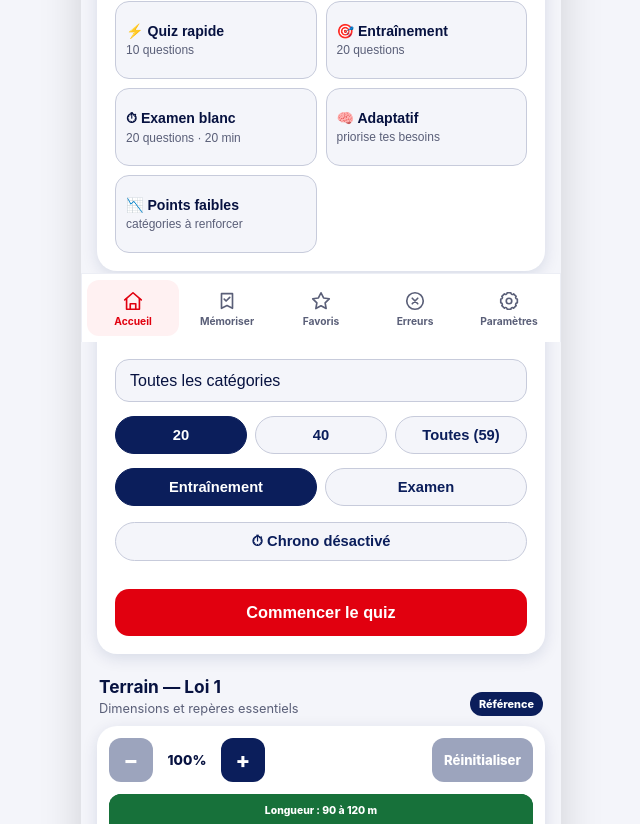
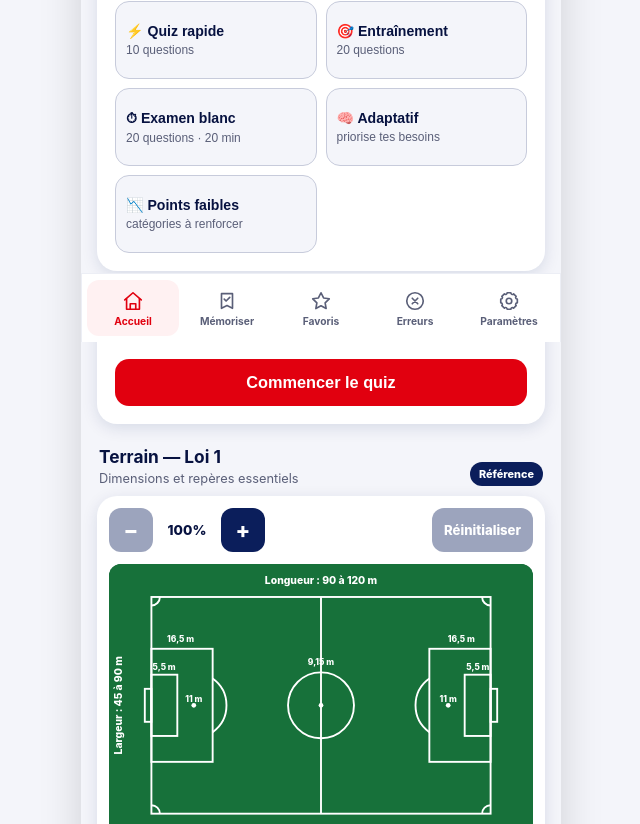
Before and after one commit to brahmiamine/fff, a React (Vite) app: page / in a window 1280 px wide. Shown: the part 458-1282 px from the top of the page, without its empty margins (319-959 px from the left). Built offline with nearby package versions, Linux system fonts and the light colour scheme.

Commit message:
feat: simplify custom quiz setup

```diff
--- a/src/components/Home.jsx
+++ b/src/components/Home.jsx
@@ -1,8 +1,7 @@
-import { useEffect, useMemo, useState } from 'react'
+import { useMemo } from 'react'
 import fffLogo from '../assets/fff-logo.png'
 import district75Logo from '../assets/district75-logo.png'
 import Terrain from './Terrain.jsx'
-import { computeCountTiers } from '../utils/tiers.js'
 import { resolveDefaultQuestionCount } from '../utils/settings.js'
 
 const SECONDS_PER_QUESTION = 60
@@ -36,39 +35,25 @@ export default function Home({
     [allQuestions, memorizedSet],
   )
   const totalQuestions = availableQuestions.length
-  const categories = useMemo(() => [...new Set(allQuestions.map((q) => q.category))], [allQuestions])
-
-  const [category, setCategory] = useState('all')
-  const filteredTotal = useMemo(
-    () => (category === 'all' ? totalQuestions : availableQuestions.filter((q) => q.category === category).length),
-    [availableQuestions, category, totalQuestions],
-  )
-
-  const tiers = useMemo(() => computeCountTiers(filteredTotal), [filteredTotal])
-  const [count, setCount] = useState(() => resolveDefaultQuestionCount(settings.defaultQuestionCount, filteredTotal))
-  const [timed, setTimed] = useState(settings.defaultTimed)
-  const [mode, setMode] = useState(settings.defaultMode)
-
-  useEffect(() => {
-    setCount(resolveDefaultQuestionCount(settings.defaultQuestionCount, filteredTotal))
-  }, [filteredTotal, settings.defaultQuestionCount])
-
-  useEffect(() => {
-    setTimed(settings.defaultTimed)
-  }, [settings.defaultTimed])
-
-  useEffect(() => {
-    setMode(settings.defaultMode)
-  }, [settings.defaultMode])
 
   function handleReset() {
     if (window.confirm('Réinitialiser le quiz en cours ?')) onReset()
   }
 
-  const timedMinutes = Math.round((count * SECONDS_PER_QUESTION) / 60)
   const standardCount = resolveDefaultQuestionCount(settings.defaultQuestionCount, totalQuestions)
   const quickCount = Math.min(10, totalQuestions)
   const noQuestionsAvailable = totalQuestions === 0
+  const customTimeLimit = settings.defaultTimed ? standardCount * SECONDS_PER_QUESTION : null
+
+  function startCustomQuiz() {
+    onStart({
+      count: standardCount,
+      category: 'all',
+      mode: settings.defaultMode,
+      preset: 'custom',
+      timeLimitSeconds: customTimeLimit,
+    })
+  }
 
   return (
     <div className="screen home-screen">
@@ -115,31 +100,9 @@ export default function Home({
             </div>
           </div>
 
-          <div className="card setup-card">
+          <div className="card setup-card custom-quiz-card">
             <p className="field-label">Quiz personnalisé</p>
-            <select className="select-input" value={category} onChange={(e) => setCategory(e.target.value)}>
-              <option value="all">Toutes les catégories</option>
-              {categories.map((c) => <option key={c} value={c}>{c}</option>)}
-            </select>
-
-            <div className="count-options" role="group" aria-label="Nombre de questions">
-              {tiers.map((tier) => (
-                <button type="button" key={tier} className={`chip ${count === tier ? 'chip-active' : ''}`} onClick={() => setCount(tier)}>
-                  {tier === filteredTotal ? `Toutes (${tier})` : tier}
-                </button>
-              ))}
-            </div>
-
-            <div className="mode-toggle" role="group" aria-label="Mode du quiz">
-              <button type="button" className={`chip ${mode === 'training' ? 'chip-active' : ''}`} onClick={() => setMode('training')}>Entraînement</button>
-              <button type="button" className={`chip ${mode === 'exam' ? 'chip-active' : ''}`} onClick={() => setMode('exam')}>Examen</button>
-            </div>
-
-            <button type="button" className={`chip chip-wide ${timed ? 'chip-active' : ''}`} disabled={filteredTotal === 0} onClick={() => setTimed((value) => !value)}>
-              ⏱ Chrono {timed ? `activé (≈ ${timedMinutes} min)` : 'désactivé'}
-            </button>
-
-            <button type="button" className="btn btn-primary btn-start" disabled={filteredTotal === 0} onClick={() => onStart({ count, category, mode, preset: 'custom', timeLimitSeconds: timed ? count * SECONDS_PER_QUESTION : null })}>
+            <button type="button" className="btn btn-primary" disabled={noQuestionsAvailable} onClick={startCustomQuiz}>
               Commencer le quiz
             </button>
           </div>
```
